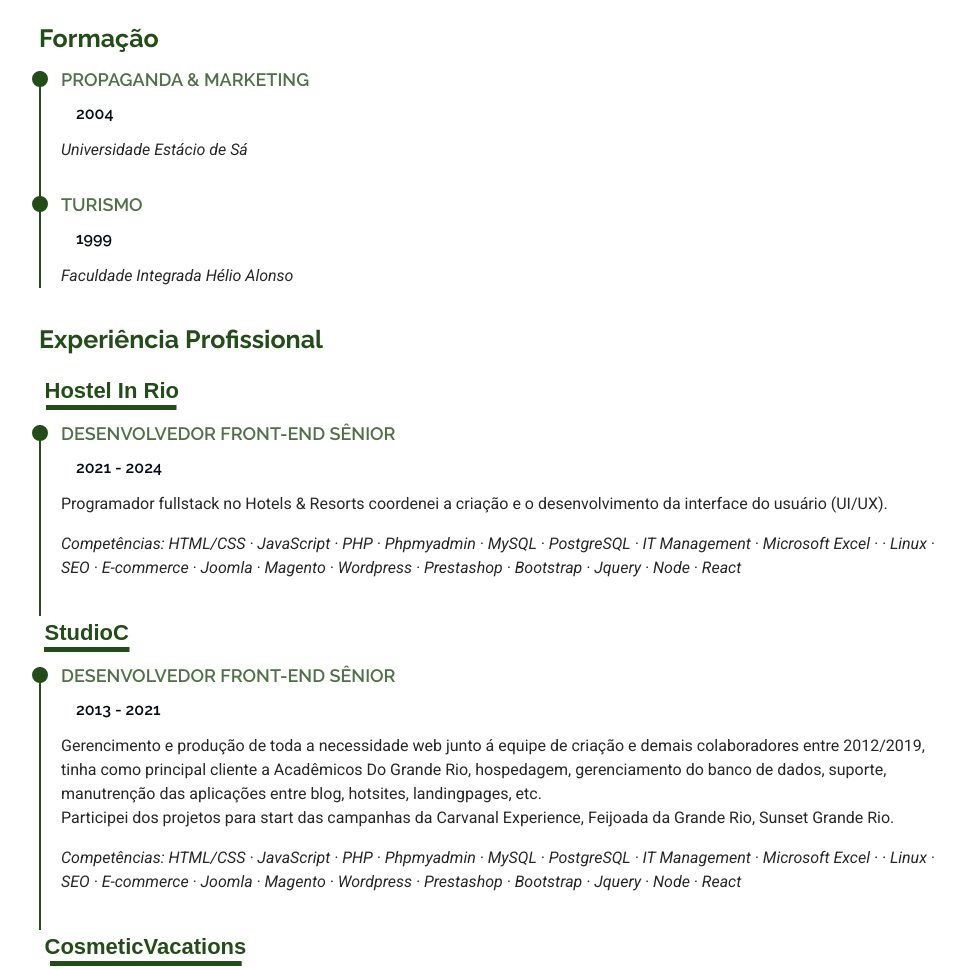
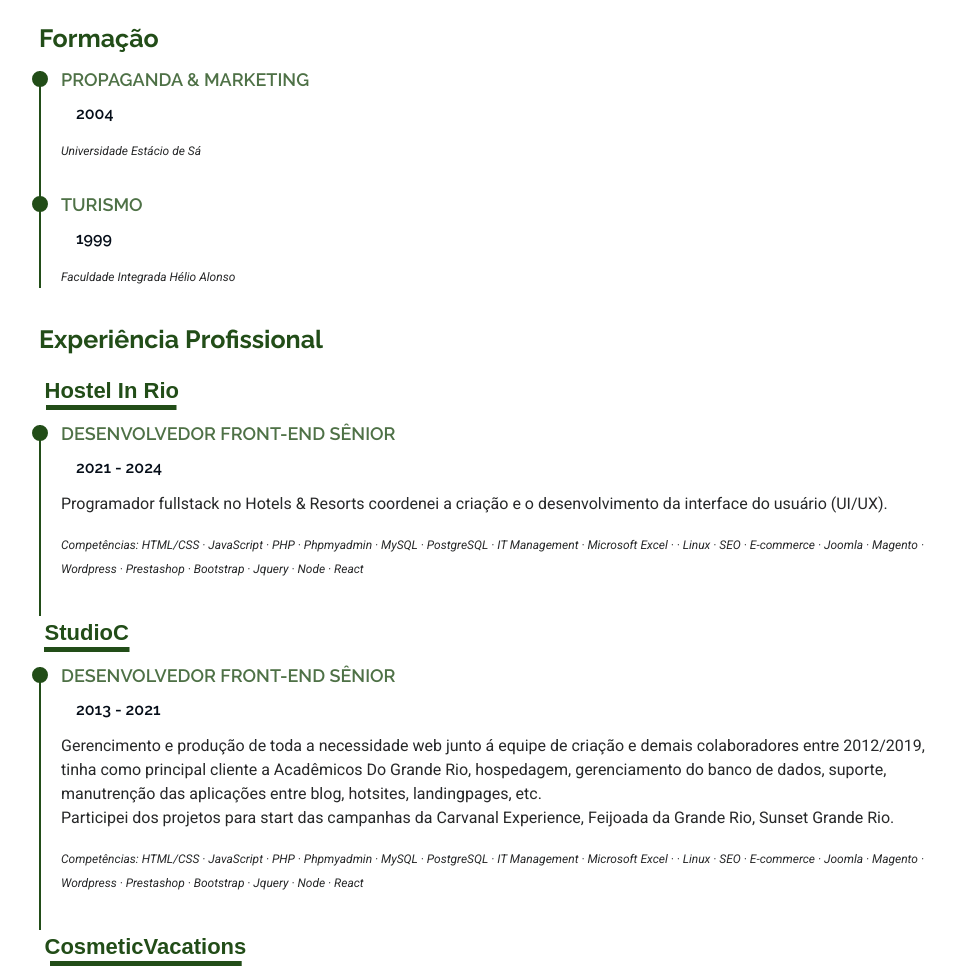
Before and after one commit to felipecm37/resume.git.io, a plain HTML site: page index.html in a window 1280 px wide. Shown: the part 1059-2028 px from the top of the page, without its empty margins (303-1261 px from the left). Drawn offline with nearby package versions, Linux system fonts and the light colour scheme.

Commit message:
Add files via upload

```diff
--- a/assets/css/main.css
+++ b/assets/css/main.css
@@ -496,6 +496,10 @@ h6 {
   visibility: visible;
   opacity: 1;
   bottom: 15px;
+}
+
+em {
+  font-size: 12px;
 }
 
 /*--------------------------------------------------------------
```
